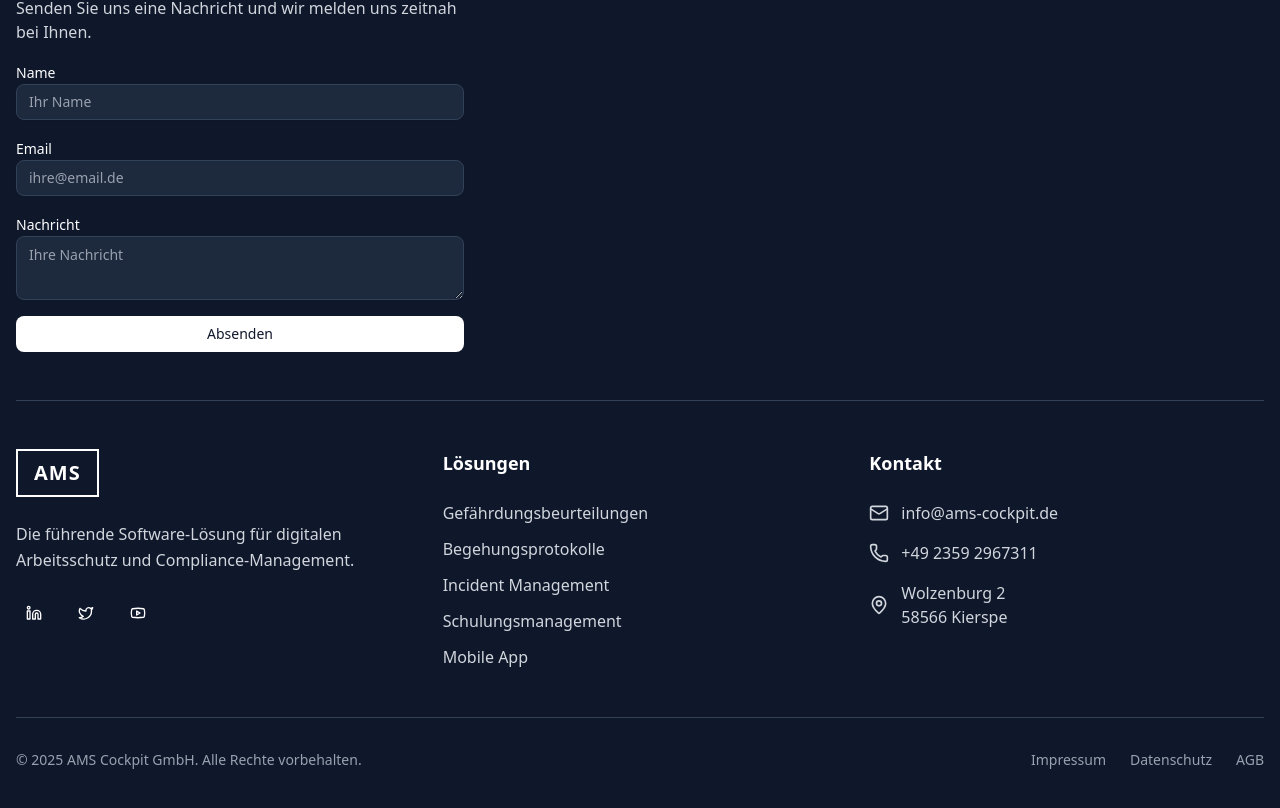
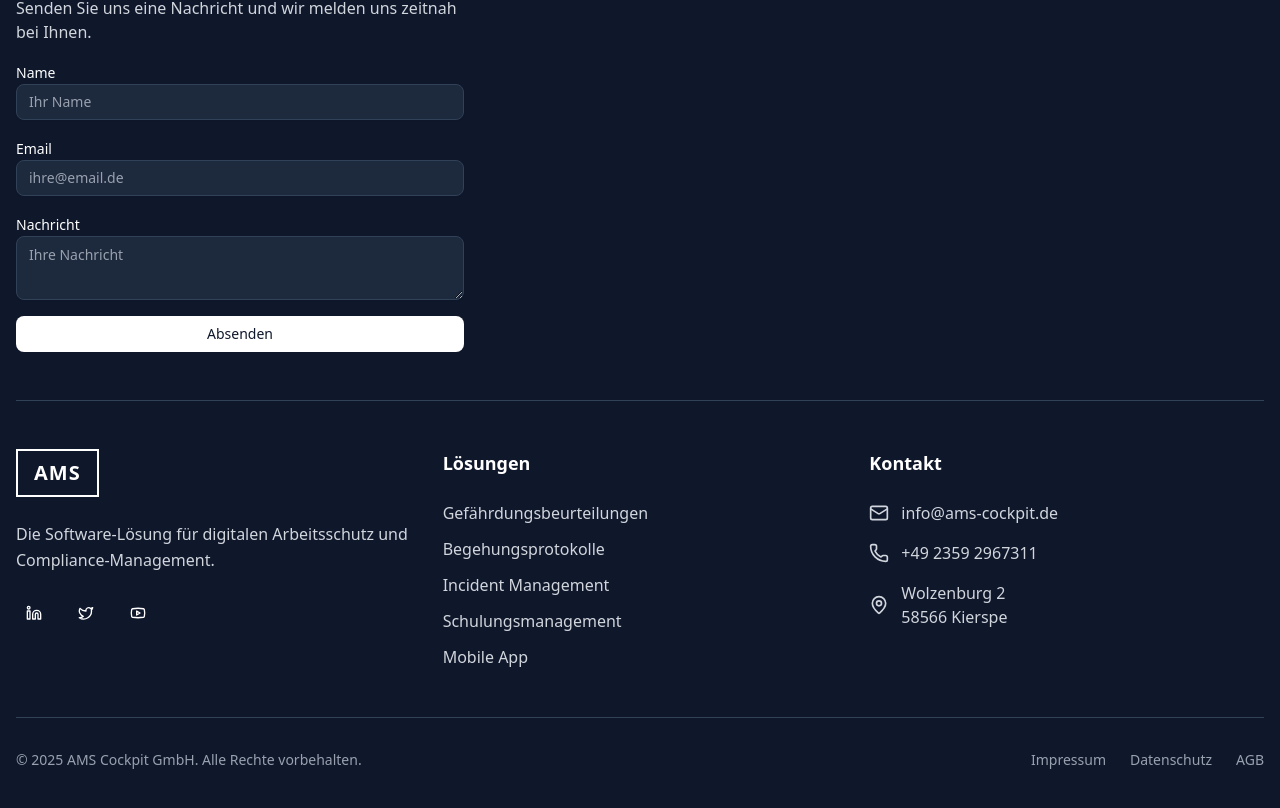
Before and after one commit to LukasKlein97/Amsel.io, a Next.js app: page / in a window 1280 px wide. Shown: the part 4792-5600 px from the top of the page. Built offline with nearby package versions, Linux system fonts and the light colour scheme.

Commit message:
führend raus

```diff
--- a/components/footer.tsx
+++ b/components/footer.tsx
@@ -32,7 +32,7 @@ export function Footer() {
               <span className="text-xl font-bold tracking-wider">AMS</span>
             </div>
             <p className="text-gray-300 mb-6 leading-relaxed">
-              Die führende Software-Lösung für digitalen Arbeitsschutz und
+              Die Software-Lösung für digitalen Arbeitsschutz und
               Compliance-Management.
             </p>
             <div className="flex space-x-4">
```
